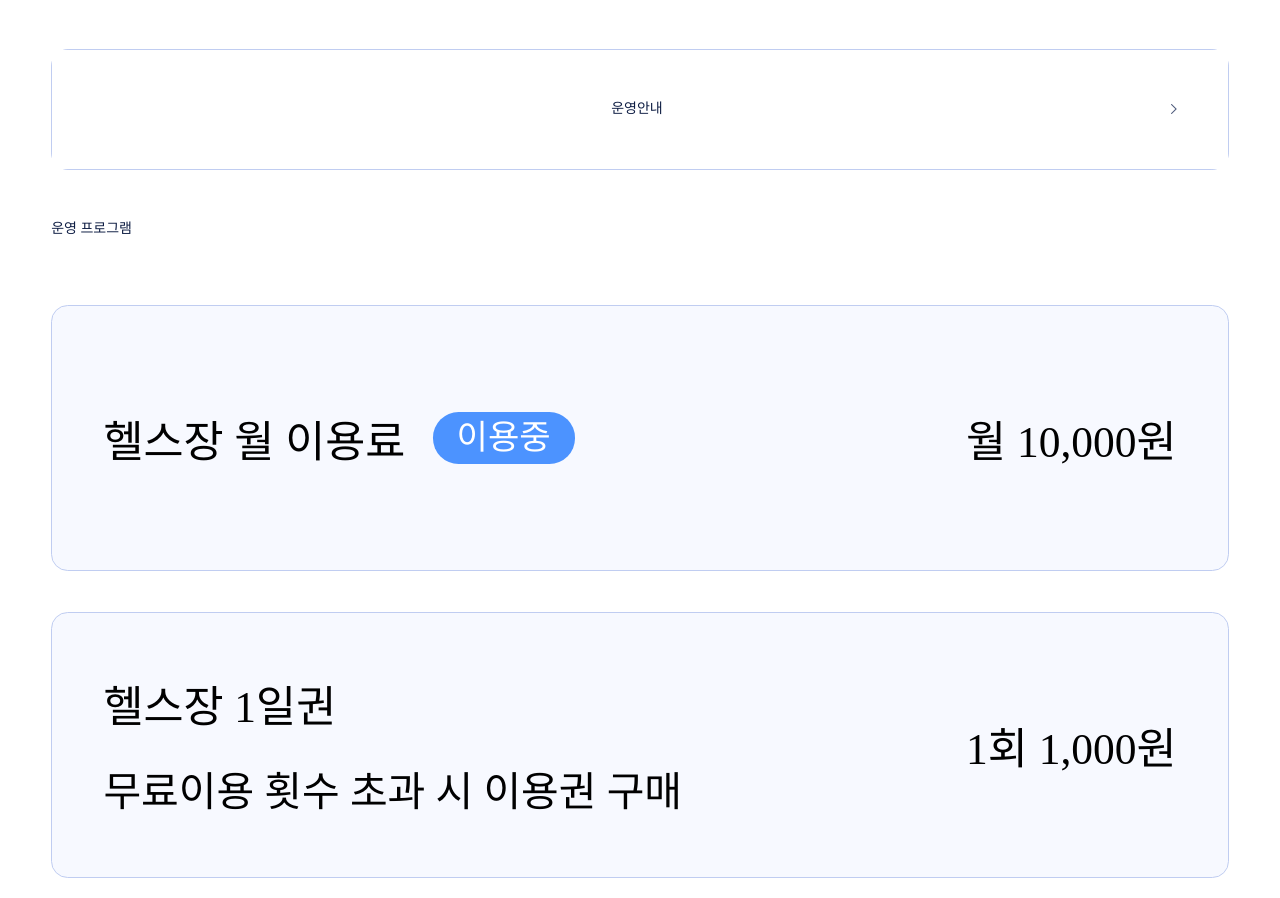
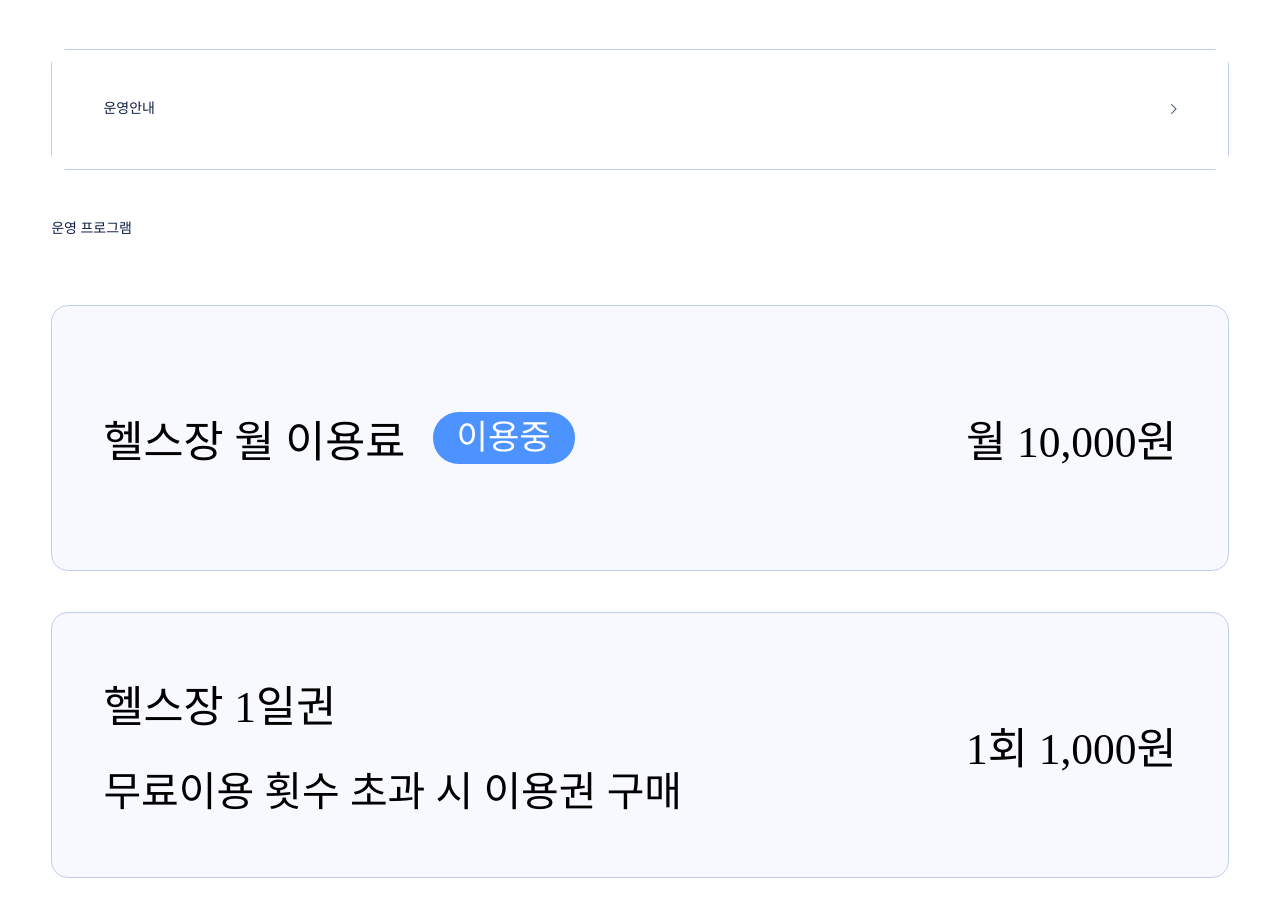
Before and after one commit to daunload/apartment_app, a Vue app: page /detailView in a window 1280 px wide. Shown: the part 1135-2033 px from the top of the page. Built offline with nearby package versions, Linux system fonts and the light colour scheme.

Commit message:
Fix style

```diff
--- a/src/router/views/DetailView.vue
+++ b/src/router/views/DetailView.vue
@@ -109,6 +109,8 @@ export default {
 	padding: 4vw;
 }
  .sub-title {
+	display: flex;
+	flex: none;
 	font-size: 14px;
 	font-weight: normal;
 	font-stretch: normal;
```
